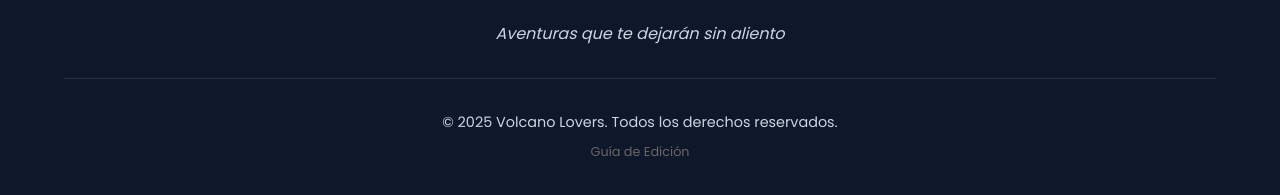
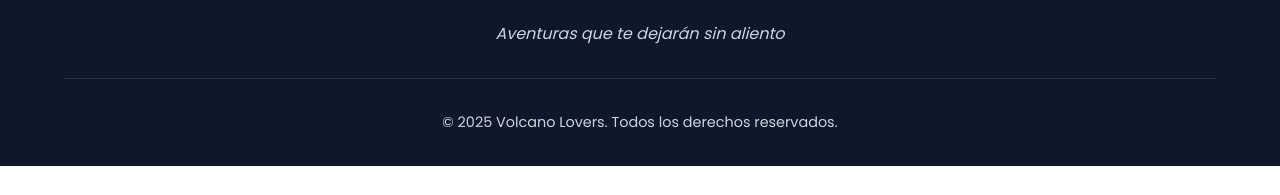
Before and after one commit to Ing-Darbin/volcano-lovers, a plain HTML site: page index.html in a window 1280 px wide. Shown: the part 5950-6145 px from the top of the page. After the commit the page ends 6116 px from the top, so only its background shows below. Drawn offline with Linux system fonts and the light colour scheme.

Commit message:
Remove Guía de Edición link from footer

```diff
--- a/index.html
+++ b/index.html
@@ -484,7 +484,7 @@
           </div>
           <div class="footer-bottom">
             <p data-i18n="footer-rights">&copy; 2025 by Volcano Lovers. Todos los derechos reservados.</p>
-            <p class="footer-guide"><a href="guia-edicion.html" class="footer-guide-link">Guía de Edición</a></p>
+
           </div>
         </div>
       </div>
```
